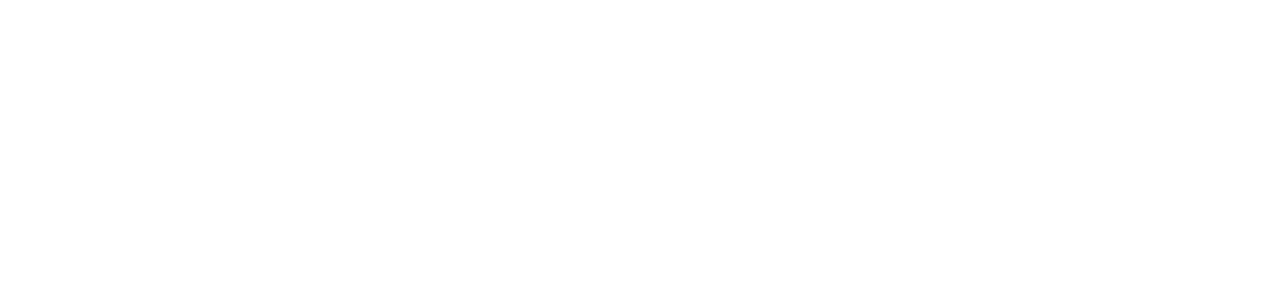
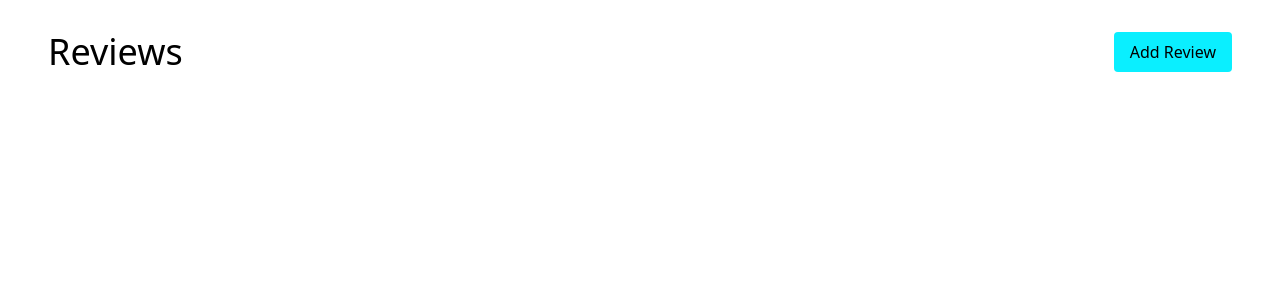
Before and after one commit to MichaelMkrtch/review-site, a React (Vite) app: page / in a window 1280 px wide. Shown: the top 300 px of the page. Built offline with nearby package versions, Linux system fonts and the light colour scheme.

Commit message:
feat: add basic Header component

```diff
--- a/src/App.jsx
+++ b/src/App.jsx
@@ -1,3 +1,11 @@
-function App() {}
+import Header from './components/Header.jsx';
 
-export default App
+function App() {
+  return (
+    <>
+      <Header />
+    </>
+  );
+}
+
+export default App;
--- /dev/null
+++ b/src/components/Header.jsx
@@ -0,0 +1,10 @@
+export default function Header() {
+  return (
+    <header>
+      <div className="flex justify-between items-center px-12 py-8">
+        <h1 className="text-4xl">Reviews</h1>
+        <button className="text-base bg-cyan-350 px-4 py-2 rounded">Add Review</button>
+      </div>
+    </header>
+  );
+}
--- a/tailwind.config.js
+++ b/tailwind.config.js
@@ -2,7 +2,13 @@
 export default {
   content: ['./index.html', './src/**/*.{js,ts,jsx,tsx}'],
   theme: {
-    extend: {},
+    extend: {
+      colors: {
+        cyan: {
+          350: '#0aefff'
+        }
+      }
+    },
   },
   plugins: [],
 };
```
